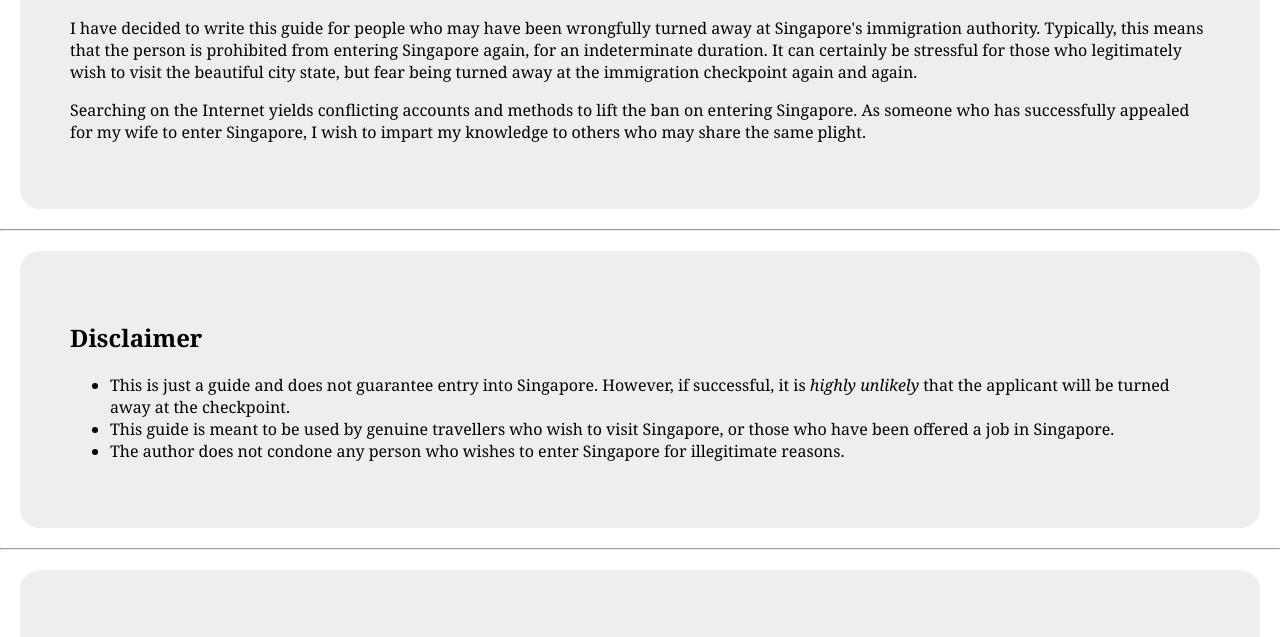
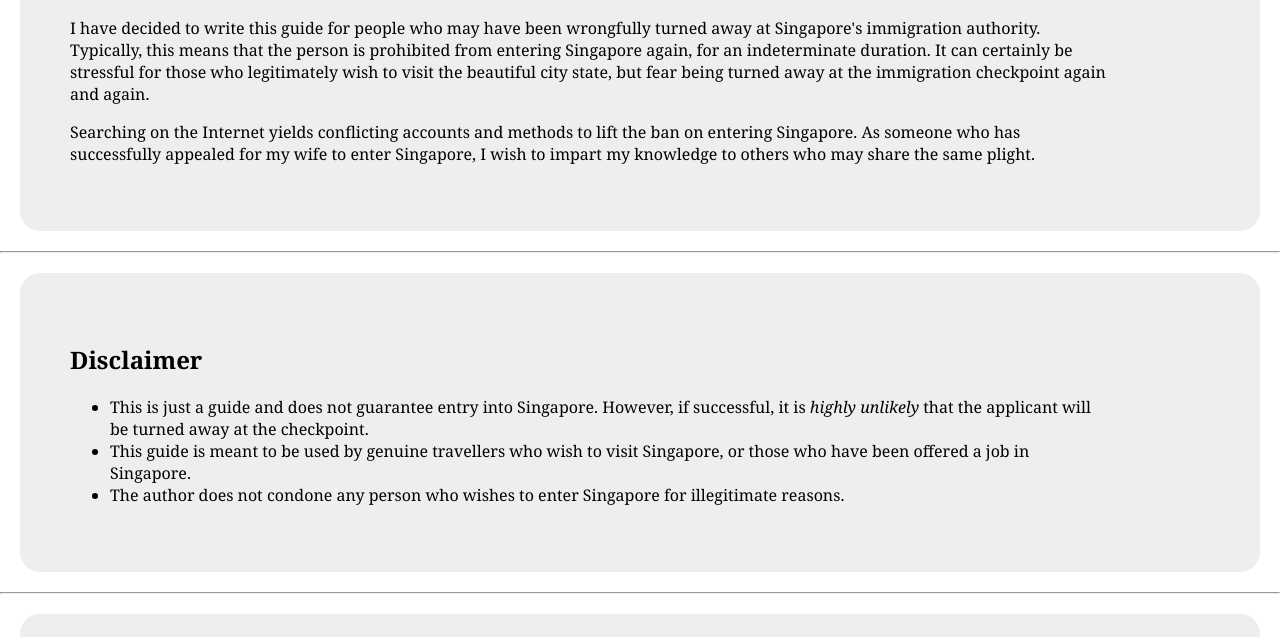
Before and after one commit to appeal2entersg/appeal2entersg.github.io, a plain HTML site: page index.html in a window 1280 px wide. Shown: the part 126-763 px from the top of the page. Drawn offline with Linux system fonts and the light colour scheme.

Commit message:
Update style.css

```diff
--- a/css/style.css
+++ b/css/style.css
@@ -3,7 +3,7 @@
 section
 {
     background: #eeeeee;
-    padding: 50px;
+    padding: 50px 150px 50px 50px;
     border-radius: 20px;
     margin: 20px;
     font-family: Georgia;
```
